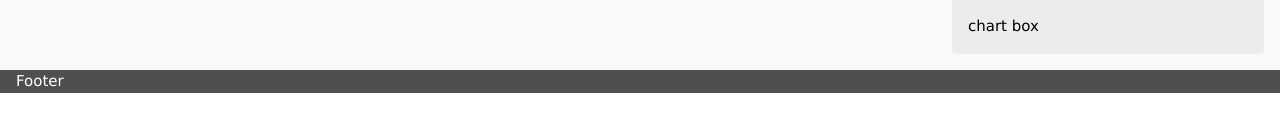
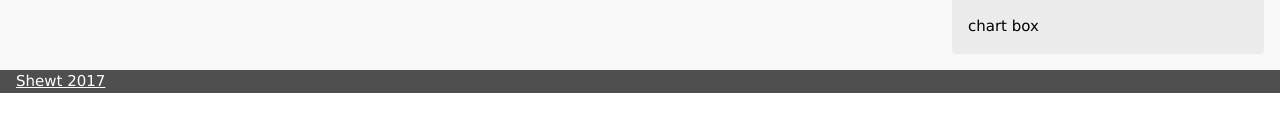
Before and after one commit to hamzamac/Darasa, a React (Create React App) app: page / in a window 1280 px wide. Shown: the part 271-402 px from the top of the page. Built offline with nearby package versions, Linux system fonts and the light colour scheme.

Commit message:
Adding Shewt link

```diff
--- a/src/components/Footer.js
+++ b/src/components/Footer.js
@@ -5,7 +5,9 @@ class Footer extends Component
     render()
     {
         return (
-            <div className="w3-container w3-theme-dark">Footer</div>
+            <div className="w3-container w3-theme-dark"><a href="www.shewt.co.tz">
+                Shewt 2017</a>
+            </div>
         );
     }
 }
```
